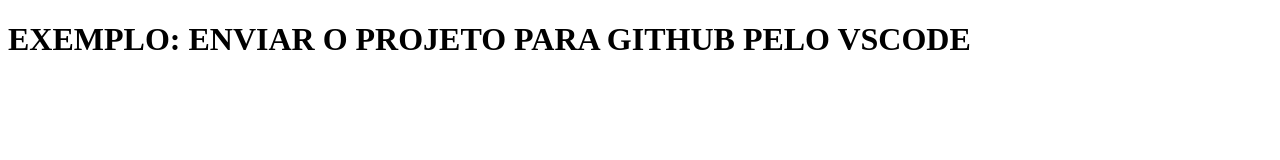
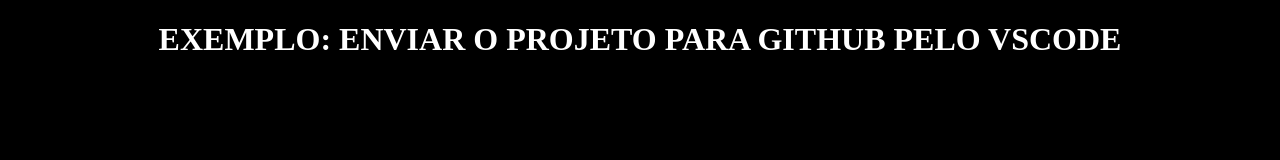
Before and after one commit to jefersonleon/exemploSite, a plain HTML site: page index.html in a window 1280 px wide. Drawn offline with Linux system fonts and the light colour scheme.

Commit message:
Modificado a estilização do site

```diff
--- a/index.html
+++ b/index.html
@@ -4,6 +4,16 @@
     <meta charset="UTF-8">
     <meta name="viewport" content="width=device-width, initial-scale=1.0">
     <title>Exemplo Site</title>
+    <style>
+        body{
+            background-color: black;
+        }
+        h1{
+            text-align: center;
+            color: #fff;
+
+        }
+    </style>
 </head>
 <body>
     <h1>EXEMPLO: ENVIAR O PROJETO PARA GITHUB PELO VSCODE</h1>
```
